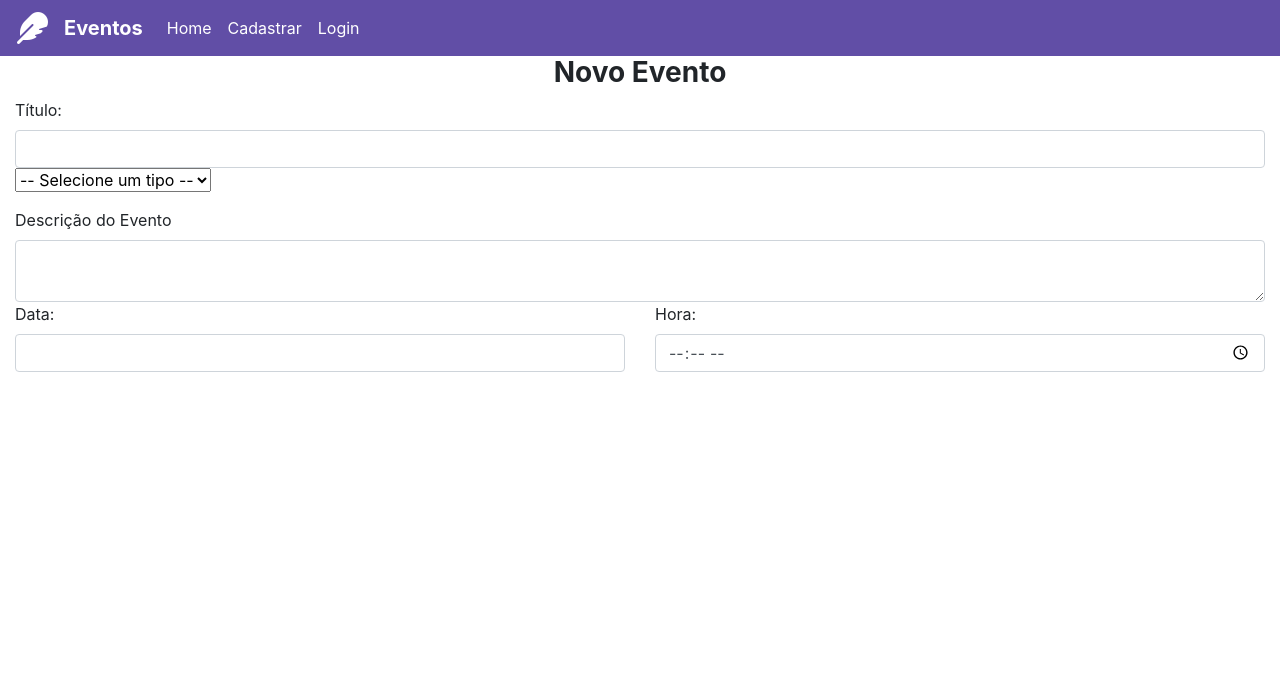
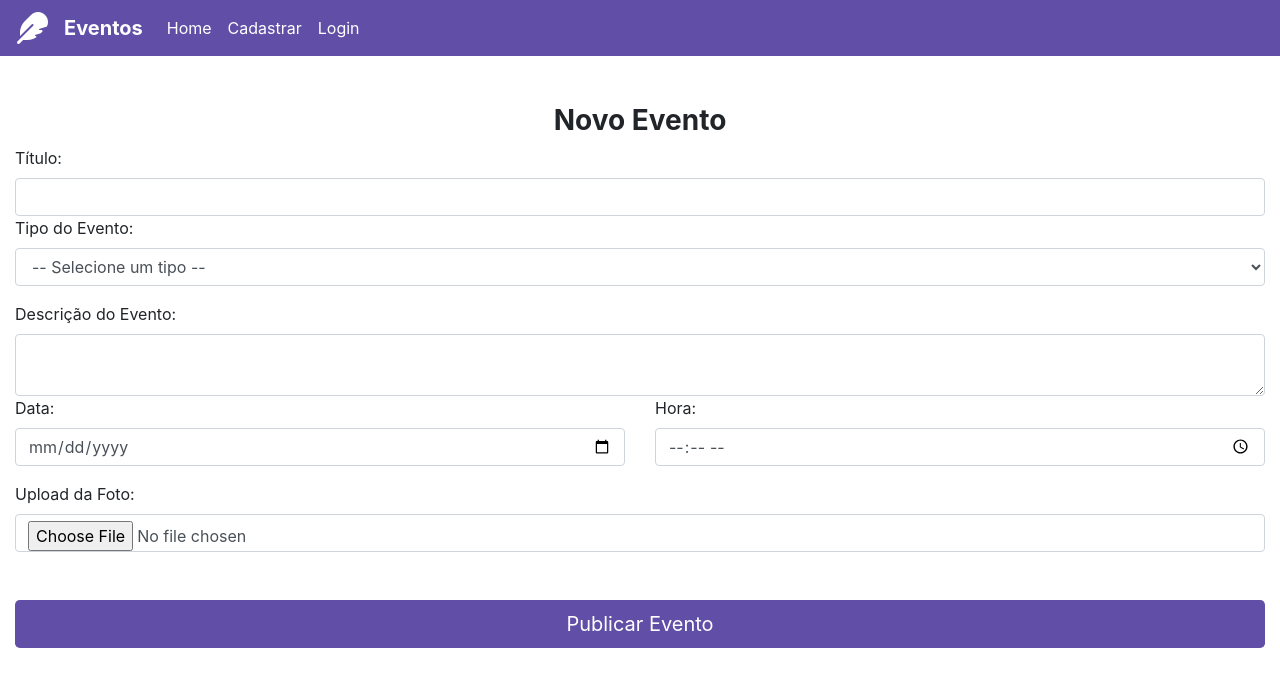
Before and after one commit to AlexandreSout0/Site-Eventos, a React (Create React App) app: page /EventoCadastro in a window 1280 px wide. Shown: the top 686 px of the page. Built offline with nearby package versions, Linux system fonts and the light colour scheme.

Commit message:
Update index.js

```diff
--- a/src/view/evento-cadastro/index.js
+++ b/src/view/evento-cadastro/index.js
@@ -7,11 +7,25 @@ import 'firebase/auth';
 import Navbar from '../../componentes/navbar';
 
 function EventoCadastro(){
+
+    const [msgTipo, setMsgTipo] = useState();
+    const [titulo, setTitulo] = useState();
+    const [tipo, setTipo] = useState();
+    const [detalhes, setDesalhes] = useState();
+    const [data, setData] = useState();
+    const [hora, setHora] = useState();
+    const [foto, setFoto] = useState();
+    const [usuarioEmail, setUsuarioEmail] = useState();
+
+
+
+
     return(
 
         <>
             <Navbar />
-            <div className = "col-12">
+            <div className = "col-12 mt-5">
+
                 <div className="row">
                     <h3 className="mx-auto font-weight-bold">Novo Evento</h3>
                 </div>
@@ -22,34 +36,44 @@ function EventoCadastro(){
                         <input type = "text" className = "form-control" />
                     </div>
 
-
                     <div className= "form-group">
-                    <select className="from-control">
-                        <option disabled selected> --  Selecione um tipo --</option>
+                        <label>Tipo do Evento: </label>
+                        <select className="form-control">
+                            <option disabled selected value> --  Selecione um tipo -- </option>
                             <option>Festa</option>
                             <option>Teatro</option>
                             <option>Show</option>
                             <option>Evento</option>
                         </select>
                     </div>
+
                     <div className = "from-group">
-                    <label>Descrição do Evento</label>
+                        <label>Descrição do Evento: </label>
                         <textarea className= "form-control" rosw = "3" />
                     </div>
 
                     <div className= "form-group row">
                         <div className="col-6">
                             <label>Data:</label>
-                        <input type = "data" className="form-control" />
+                            <input type = "date" className="form-control" />
                         </div>
+
                         <div className="col-6">
                             <label>Hora:</label>
                             <input type = "time" className="form-control" />
                         </div>
                     </div>
+                        <div className="form-group">
+                            <label>Upload da Foto:</label>
+                            <input type = "file" className= "form-control" />
+                        </div>
+                        <button type = "button" className="btn btn-lg btn-block mt-3 mt-5 btn-cadastro">Publicar Evento</button>
+                </form>
 
-
-            </form>
+                <div className="msg-login text-center mt-2">
+                    {msgTipo === 'sucesso' && <span role="img" aria-label={"Emoji"} ><strong>Boa!</strong> Evento publicado! &#128526;</span>}
+                    {msgTipo === 'erro' && <span role="img" aria-label={"Emoji"} ><strong >Ué!</strong> Não foi possível publicar o evento! &#128546; </span>}
+                </div>
         </div>
 
         </>
```
Lines whose indentation alone changed are shown as unchanged.
